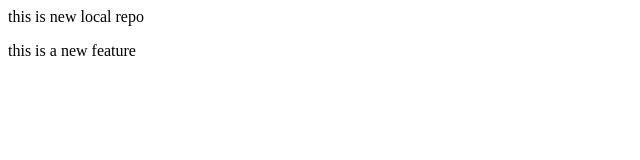
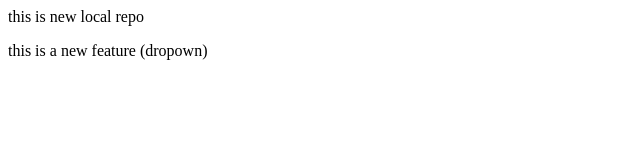
Before and after one commit to venkatanarasimhavalavala/localrepo, a plain HTML site: page localrepo/index.html in a window 1280 px wide. Shown: the full height of the page, 0-640 px from the left. Drawn offline with Linux system fonts and the light colour scheme.

```diff
--- a/localrepo/index.html
+++ b/localrepo/index.html
@@ -1,2 +1,2 @@
 <p>this is new local repo</p>
-<p>this is a new feature</p>
+<p>this is a new feature (dropown)</p>
```
